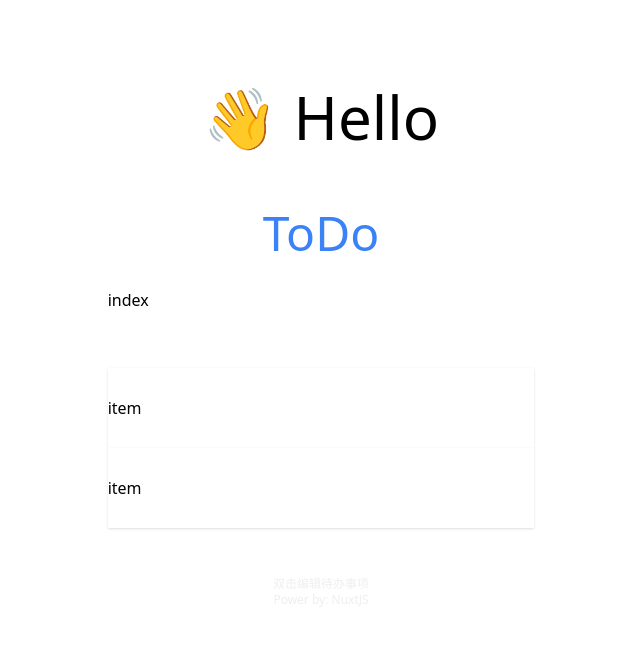
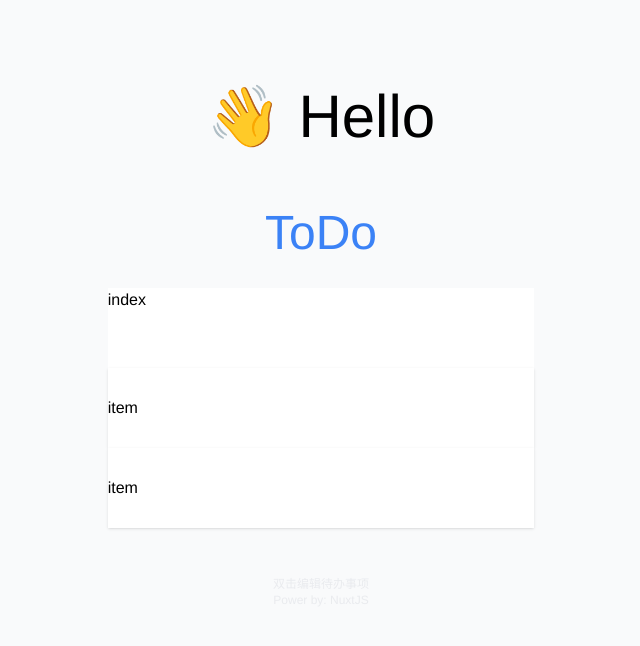
Before and after one commit to wang01h2/nuxt3-app, a Nuxt app: page / in a window 1280 px wide. Shown: the top 646 px of the page, without its empty margins (319-959 px from the left). Built offline with nearby package versions, Linux system fonts and the light colour scheme.

Commit message:
fix(app.vue): 搭建模板
搭建模板

```diff
--- a/app.vue
+++ b/app.vue
@@ -13,3 +13,26 @@ useHead({
 <template>
   <NuxtPage />
 </template>
+
+<style>
+@media (prefers-color-scheme: dark) {
+  html {
+    background-color: #101827;
+
+  }
+
+  .todo-view {
+    background-color: #101827;
+  }
+}
+
+#__nuxt {
+  font-family: Avenir, Helvetica, Arial, sans-serif;
+  -webkit-font-smoothing: antialiased;
+  -moz-osx-font-smoothing: grayscale;
+}
+
+body {
+  background-color: #F9FAFB;
+}
+</style>
--- a/nuxt.config.ts
+++ b/nuxt.config.ts
@@ -2,6 +2,9 @@ import { defineNuxtConfig } from 'nuxt'
 
 // https://v3.nuxtjs.org/api/configuration/nuxt.config
 export default defineNuxtConfig({
+  router: {
+    base: '/nuxt3-app/',
+  },
   typescript: {
     shim: false,
   },
```
